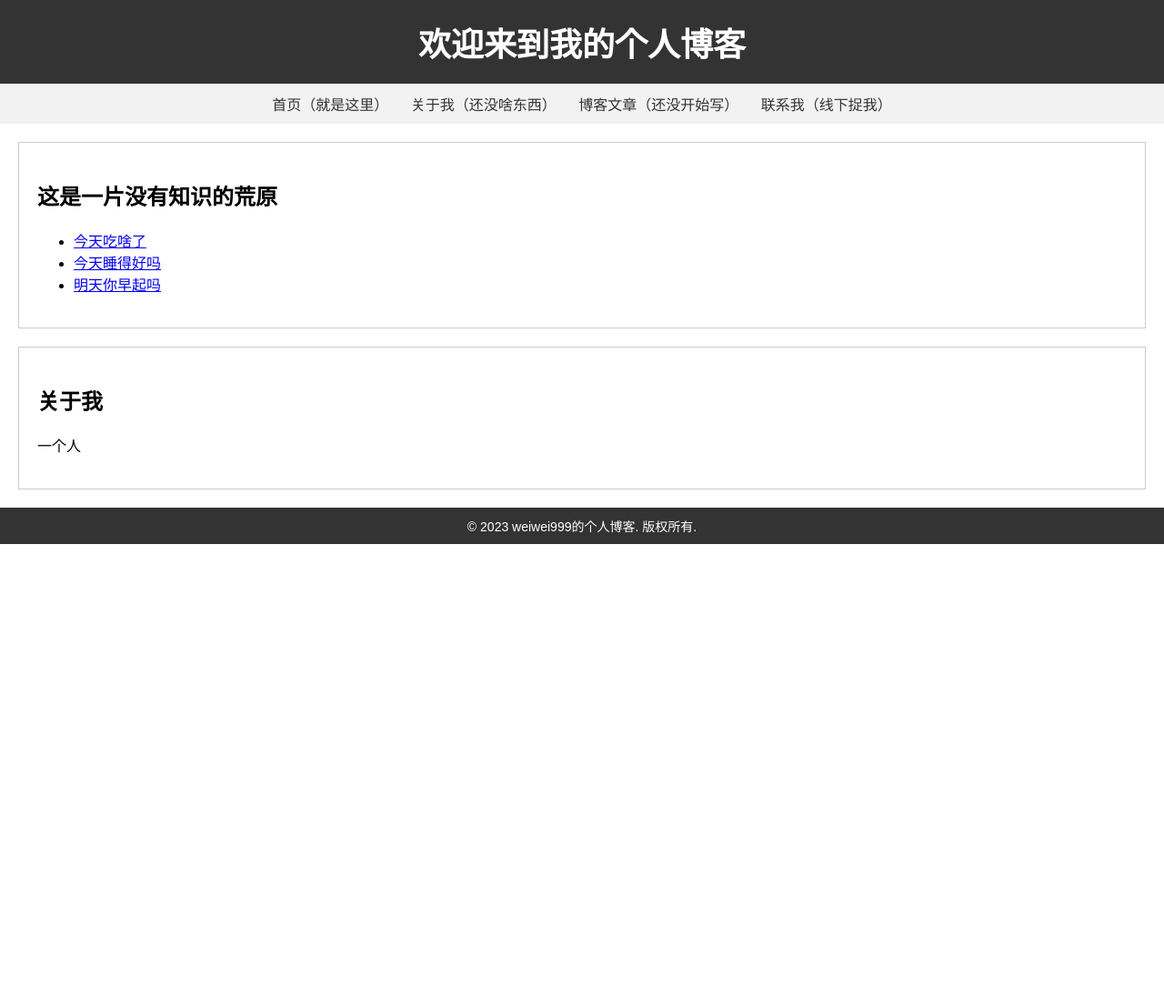
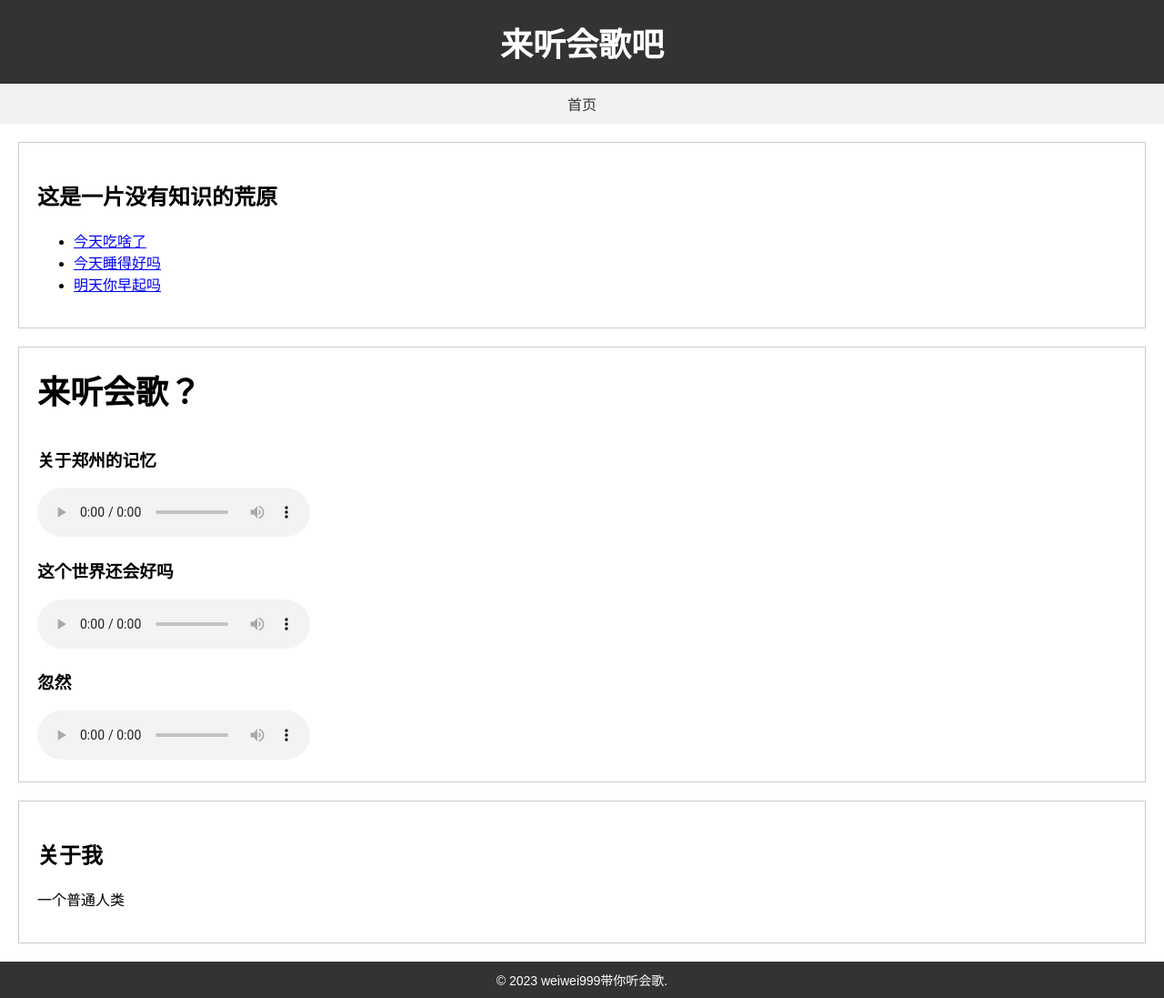
Before and after one commit to weiwei999999/weiwei999.github.io, a plain HTML site: page index.html in a window 1280 px wide. Shown: the whole page at 91% size. Before the commit the page ends 800 px from the top, so only its background shows below. Drawn offline with Linux system fonts and the light colour scheme.

Commit message:
Update index.html

```diff
--- a/index.html
+++ b/index.html
@@ -52,16 +52,14 @@
     }
   </style>
 </head>
+
 <body>
   <header>
-    <h1>欢迎来到我的个人博客</h1>
+    <h1>来听会歌吧</h1>
   </header>
 
   <nav>
-    <a href="#">首页（就是这里）</a>
-    <a href="#">关于我（还没啥东西）</a>
-    <a href="#">博客文章（还没开始写）</a>
-    <a href="#">联系我（线下捉我）</a>
+    <a href="#">首页</a>
   </nav>
 
   <section>
@@ -74,12 +72,45 @@
   </section>
 
   <section>
+    <h1>来听会歌？</h1>
+
+    <br>
+    <h3>关于郑州的记忆</h3>
+    <audio id="audioPlayer1" controls>
+      <source src="https://testingcf.jsdelivr.net/gh/nj-lizhi/song@main/audio/%E4%BD%A0%E5%A5%BD%EF%BC%8C%E9%83%91%E5%B7%9E/%E5%85%B3%E4%BA%8E%E9%83%91%E5%B7%9E%E7%9A%84%E8%AE%B0%E5%BF%86.mp3" type="audio/mpeg">
+      Your browser does not support the audio element.
+    </audio>
+
+    <br>
+    <h3>这个世界还会好吗</h3>
+    <audio id="audioPlayer1" controls>
+      <source src="https://testingcf.jsdelivr.net/gh/nj-lizhi/song@main/audio/零碎/这个世界会好吗2015.mp3" type="audio/mpeg">
+      Your browser does not support the audio element.
+    </audio>
+
+    <br>
+    <h3>忽然</h3>
+    <audio id="audioPlayer1" controls>
+      <source src="https://testingcf.jsdelivr.net/gh/nj-lizhi/song@main/audio/动静/忽然.mp3" type="audio/mpeg">
+      Your browser does not support the audio element.
+    </audio>
+<!--
+    <h3>忽然</h3>
+    <audio id="audioPlayer1" controls>
+      <source src="" type="audio/mpeg">
+      Your browser does not support the audio element.
+    </audio>
+ -->
+
+  </section>
+
+  <section>
     <h2>关于我</h2>
-    <p>一个人</p>
+    <p>一个普通人类</p>
   </section>
 
   <footer>
-    &copy; 2023 weiwei999的个人博客. 版权所有.
+    &copy; 2023 weiwei999带你听会歌.
   </footer>
 </body>
 </html>
```
